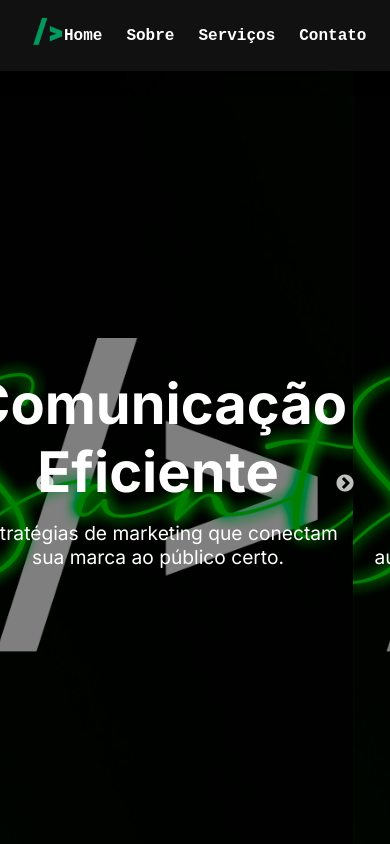
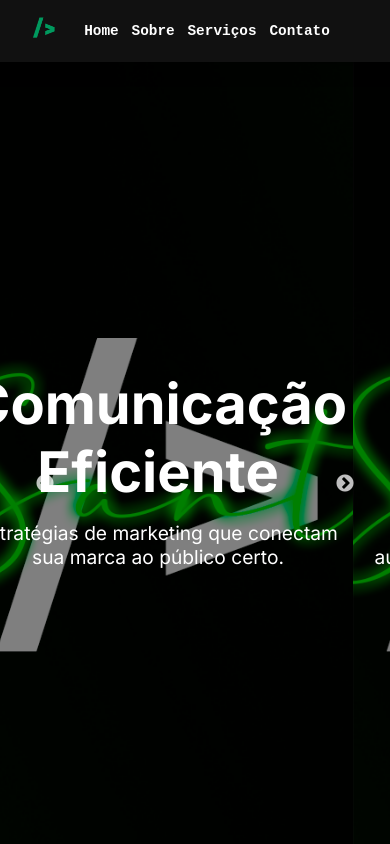
Before and after one commit to RyanDesigner7/Siteryan, a React (Vite) app: page / in a window 390 px wide. Shown: the top 844 px of the page. Built offline with nearby package versions, Linux system fonts and the light colour scheme; a web font is replaced by a local one.

Commit message:
Corrigindo dia 15/10/2025 full sucessfiles

```diff
--- a/src/components/Navbar.css
+++ b/src/components/Navbar.css
@@ -39,3 +39,31 @@
 .logomarca {
   width: 2rem;
 }
+
+@media screen and (max-width: 768px) {
+
+
+  .logo {
+    font-size: 1.2rem;
+    /* reduz tamanho da logo */
+  }
+
+  .logomarca {
+    width: 1.5rem;
+    /* reduz tamanho do ícone/marca */
+    height: auto;
+  }
+
+  .nav-links {
+    justify-content: center;
+    /* links ficam empilhados */
+    gap: 0.8rem;
+    /* menor espaçamento entre links */
+    width: 100%;
+  }
+
+  .nav-links li a {
+    font-size: 0.9rem;
+    /* reduz tamanho da fonte para mobile */
+  }
+}
```
